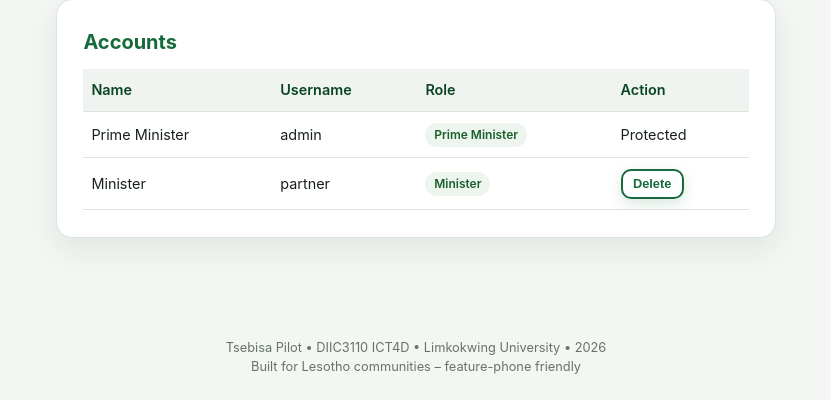
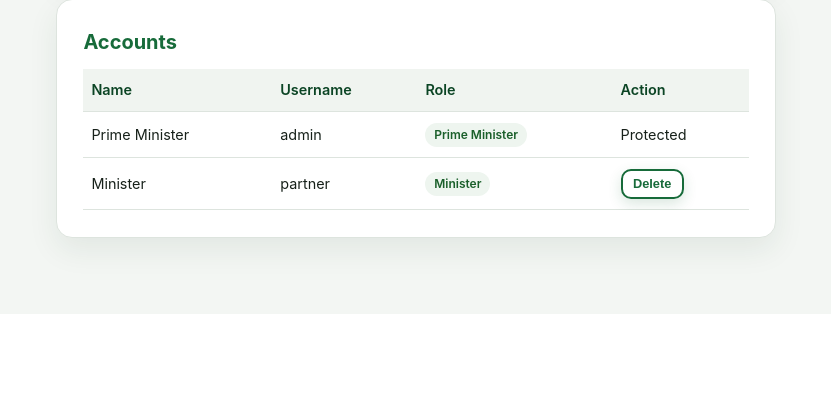
Before and after one commit to TumoTranzi/ICT4D-PART2, a Flask app: page /admin in a window 1280 px wide. Shown: the part 845-1245 px from the top of the page, without its empty margins (330-1161 px from the left). After the commit the page ends 1119 px from the top, so only its background shows below. Run offline with Flask 3, Linux system fonts and the light colour scheme; the visitor is signed in with stand-in values (Sample User, id 1); data comes from the database, SQL or seed files in the repository; data that the repository does not hold is empty.

Commit message:
Remove pilot footer text

```diff
--- a/templates/base.html
+++ b/templates/base.html
@@ -297,10 +297,6 @@
     {% endwith %}
     {% block content %}{% endblock %}
   </main>
-  <footer>
-    Tsebisa Pilot • DIIC3110 ICT4D • Limkokwing University • 2026<br>
-    Built for Lesotho communities – feature-phone friendly
-  </footer>
   </div>
 </div>
 </body>
```
